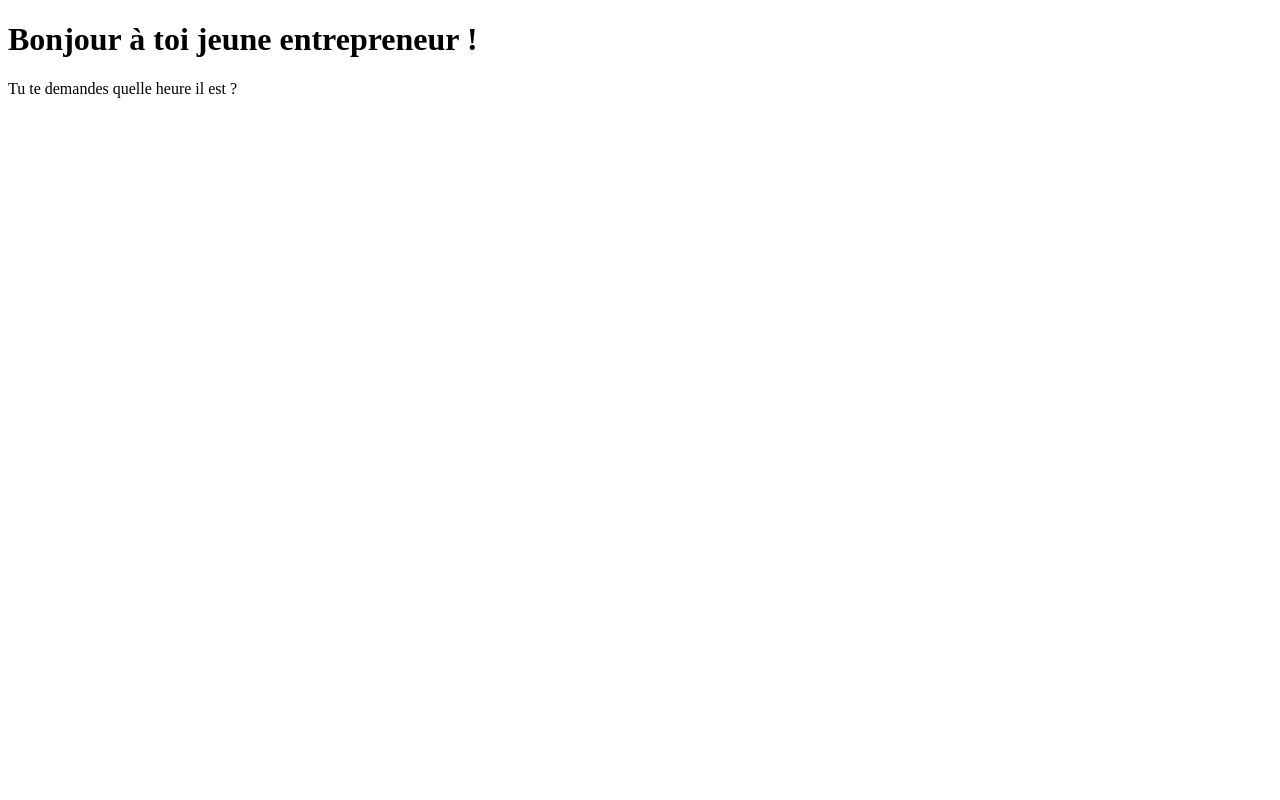
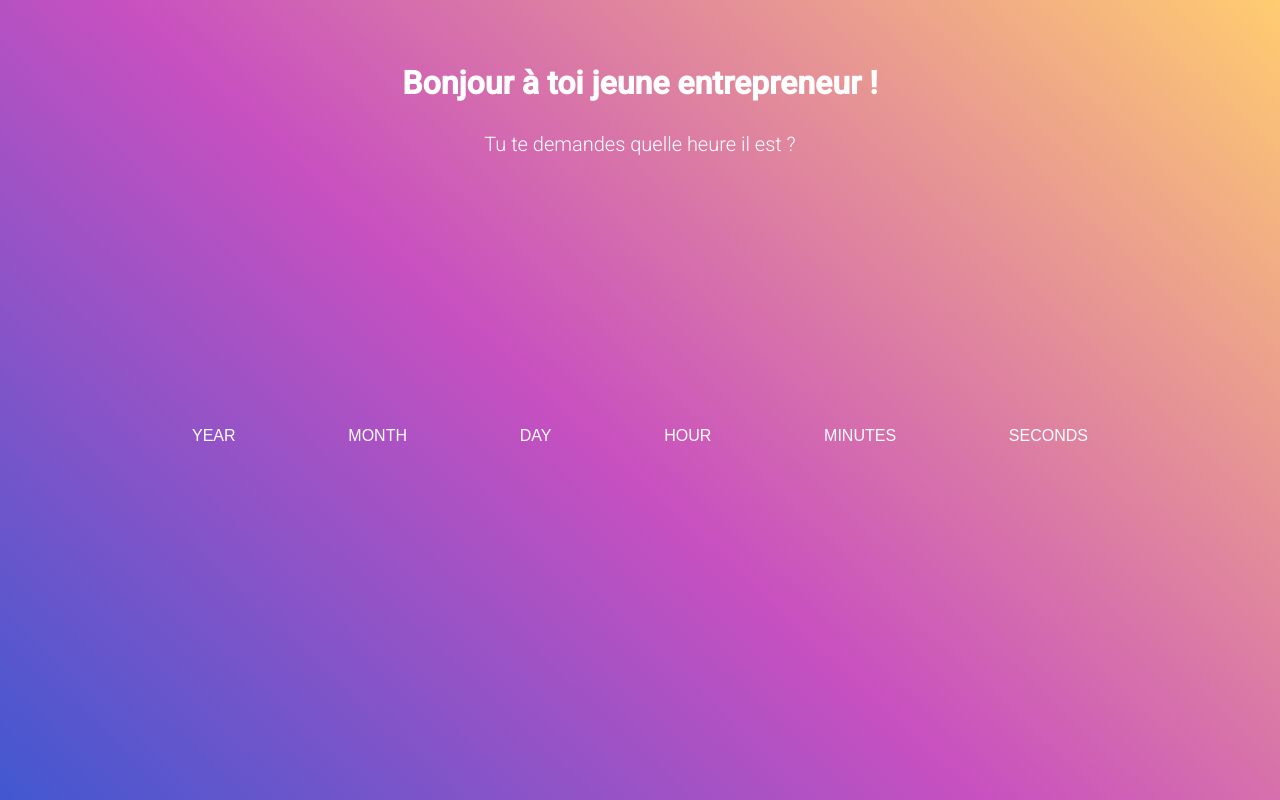
Before and after one commit to chloefont/API-2021-HTTP-Infra, a plain HTML site: page Static_HTTP_server/www/index.html in a window 1280 px wide. Drawn offline with nearby package versions, Linux system fonts and the light colour scheme; no server answers.

Commit message:
site statique

```diff
--- /dev/null
+++ b/Static_HTTP_server/www/css/style.css
@@ -0,0 +1,53 @@
+* {
+    margin: 0;
+    padding: 0;
+}
+
+html {
+    font-family: 'Roboto', sans-serif;
+    font-family: sans-serif;
+    background-color: #4158D0;
+    background-image: linear-gradient(43deg, #4158D0 0%, #C850C0 46%, #FFCC70 100%);
+    color:white;
+    text-align: center;
+}
+
+body {
+    height: 100vh;
+    box-sizing: border-box;
+}
+
+.title {
+    font-family: 'Roboto', sans-serif;
+    font-weight: 300;
+    padding-top: 5%;
+}
+
+.container {
+    height: 70%;
+    align-items: center;
+    display: flex;
+    justify-content: space-between;
+    margin: 0 15%;
+}
+
+.element {
+    display: flex;
+    flex-direction: column;
+
+}
+
+.element h2 {
+
+    font-size: 50px;
+}
+
+h2, h4 {
+
+    font-weight: 300;
+}
+
+p {
+    margin-top: 30px;
+    font-size: 20px;
+}
--- a/Static_HTTP_server/www/index.html
+++ b/Static_HTTP_server/www/index.html
@@ -1,24 +1,73 @@
 <!DOCTYPE html>
 <html lang="en">
+
 <head>
     <meta charset="UTF-8">
     <meta http-equiv="X-UA-Compatible" content="IE=edge">
+    <link rel="stylesheet" text="text/css" href="css/style.css">
     <meta name="viewport" content="width=device-width, initial-scale=1.0">
     <title>Mon site super beau que j'aime beaucoup à la folie à qui mieux mieux</title>
+    <link rel="preconnect" href="https://fonts.googleapis.com">
+    <link rel="preconnect" href="https://fonts.gstatic.com" crossorigin>
+    <link href="https://fonts.googleapis.com/css2?family=Roboto:wght@100;300;400;500&display=swap" rel="stylesheet">
     <script src="https://ajax.googleapis.com/ajax/libs/jquery/3.5.1/jquery.min.js"></script>
 </head>
+
 <body>
-    <h1>Bonjour à toi jeune entrepreneur !</h1>
-    <p>Tu te demandes quelle heure il est ?</p>
-    <h1 class="heure"></h1>
+    <div class='title'>
+        <h1>Bonjour à toi jeune entrepreneur !</h1>
+        <p>Tu te demandes quelle heure il est ?</p>
+    </div>
+    <div class="container">
+        <div class="element">
+            <h2 id="year"></h2>
+            <h4>YEAR</h4>
+        </div>
+        <div class="element">
+            <h2 id="month"></h2>
+            <h4>MONTH</h4>
+        </div>
+        <div class="element">
+            <h2 id="day"></h2>
+            <h4>DAY</h4>
+        </div>
+        <div class="element">
+            <h2 id="hour"></h2>
+            <h4>HOUR</h4>
+        </div>
+        <div class="element">
+            <h2 id="minute"></h2>
+            <h4>MINUTES</h4>
+        </div>
+        <div class="element">
+            <h2 id="second"></h2>
+            <h4>SECONDS</h4>
+        </div>
+    </div>
+
 </body>
 <script>
 
-    $.get("http://localhost:8081/express").done((data) => {
-        $(".heure").html(data);
-        console.log(data);
-    })
+    window.addEventListener('load', onReady)
+
+    function onReady() {
+        setInterval(() => {
+            $.getJSON("/express").done((data) => {
+                console.log("heure:", data);
+                $('#year').text(`${data.year}`);
+                $('#month').text(`${data.month}`);
+                $('#day').text(`${data.day}`);
+                $('#hour').text(`${data.hour}`);
+                $('#minute').text(`${data.minutes}`);
+                $('#second').text(`${data.seconds}`);
+            })
+        }, 1000);
+
+    }
 
 
+    //document.getElementsByClassName('.heure').innerHTML = coucou;
+
 </script>
+
 </html>
--- a/docker-compose.yml
+++ b/docker-compose.yml
@@ -6,8 +6,8 @@ services:
         image: static_server:latest
         ports:
             - "3005:80"
-        #volumes:
-        #    - ./Static_HTTP_server/www:/usr/share/nginx/html
+        volumes:
+            - ./Static_HTTP_server/www:/usr/share/nginx/html
         #    - ./Static_HTTP_server/nginx.conf:/etc/nginx/nginx.conf
     dynamic:
         build: ./expressJs
```
Also changed, not shown: 1 other file.
